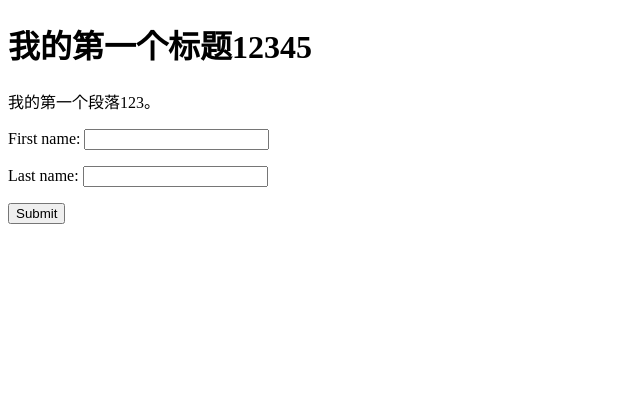
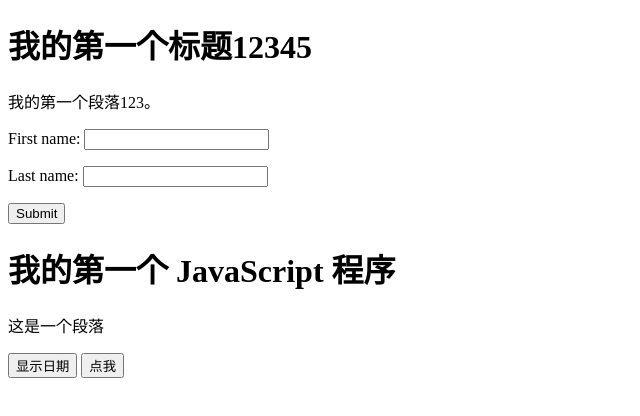
Before and after one commit to lihuaizhou/lihuaizhou, a plain HTML site: page index.html in a window 1280 px wide. Shown: the whole page, without its empty margins (0-640 px from the left). Drawn offline with Linux system fonts and the light colour scheme.

Commit message:
Update index.html

```diff
--- a/index.html
+++ b/index.html
@@ -3,6 +3,16 @@
 <head>
 <meta charset="utf-8">
 <title>智能家居(runoob.com)</title>
+<script>
+function displayDate(){
+	document.getElementById("demo").innerHTML=Date();
+}
+function myFunction()
+{
+    alert("Hello World!");
+}
+</script>
+
 </head>
 <body>
     <h1>我的第一个标题12345</h1>
@@ -14,5 +24,12 @@
    <input type="submit" value="Submit" />
    </form>
 
+    <h1>我的第一个 JavaScript 程序</h1>
+    <p id="demo">这是一个段落</p>
+    <button type="button" onclick="displayDate()">显示日期</button>
+
+    <button onclick="myFunction()">点我</button>
+
+
  </body>
 </html>
```
